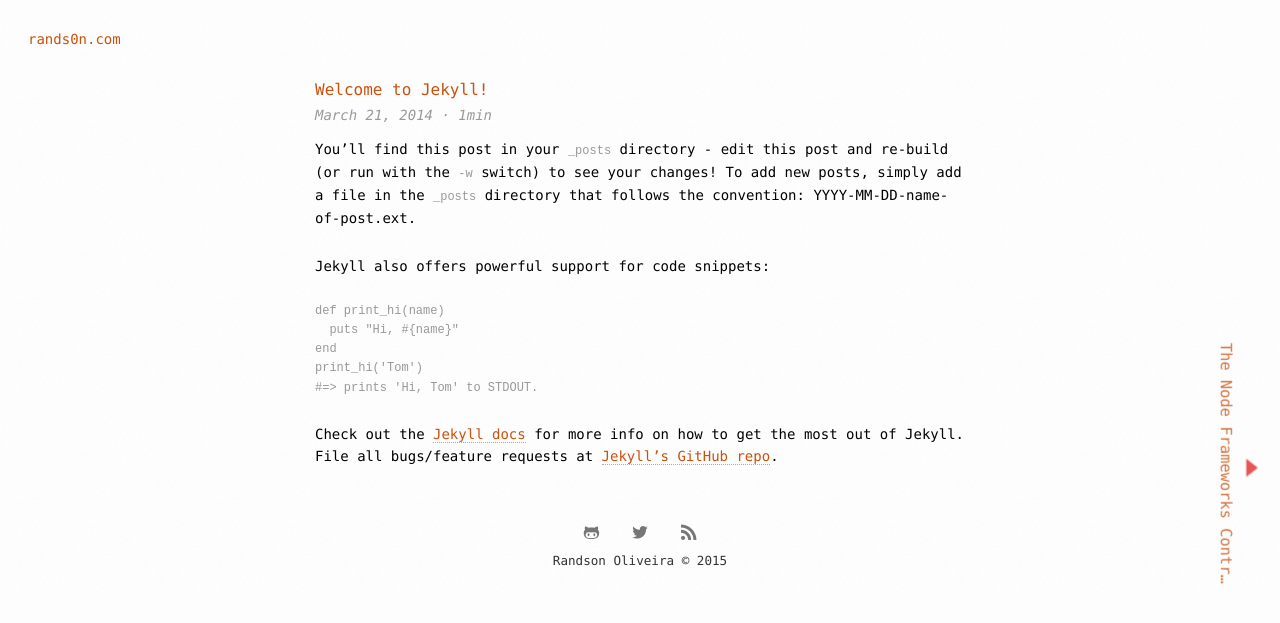
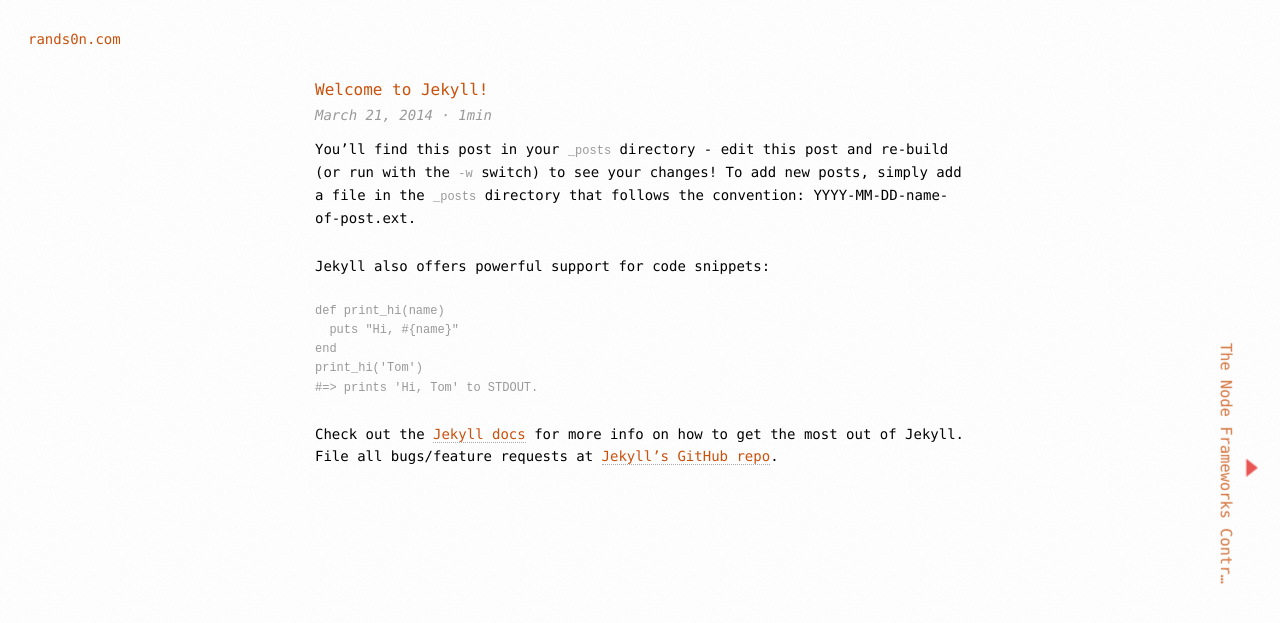
Before and after one commit to rands0n/rands0n.com, a Jekyll site: the page built from _posts/2014-08-13-welcome-to-jekyll.md, in a window 1280 px wide. Shown: the top 623 px of the page. Built offline with Jekyll 4.4.1, drawn with Linux system fonts in a browser that asks for light colours.

Commit message:
Remove footer

```diff
--- a/_includes/footer.html
+++ b/_includes/footer.html
@@ -1,19 +1,4 @@
     </main>
-
-    {% if page.layout == 'post' %}
-
-    <footer class="site-footer text-center">
-        <div class="social">
-            <a href="https://github.com/{{ site.username }}" class="icon icon-github" title="{{ site.title }}'s GitHub"><span class="hidden">GitHub</span></a>
-            <a href="https://twitter.com/{{ site.username }}" class="icon icon-twitter" title="{{ site.title }}'s Twitter"><span class="hidden">Twitter</span></a>
-            <a href="{{ site.url }}/feed/index.xml" class="icon icon-rss" title="{{ site.title }}'s RSS feed"><span class="hidden">RSS Feed</span></a>
-        </div>
-        <div class="copyright">
-            <a href="{{ site.url }}">{{ site.title }}</a> &copy; 2015
-        </div>
-    </footer>
-
-    {% endif %}
 
     {% include analytics.html %}
 
```
